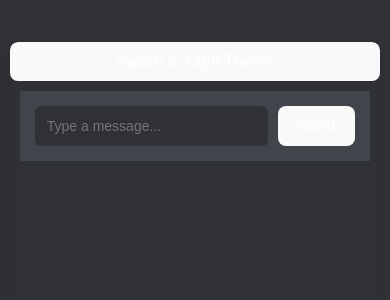
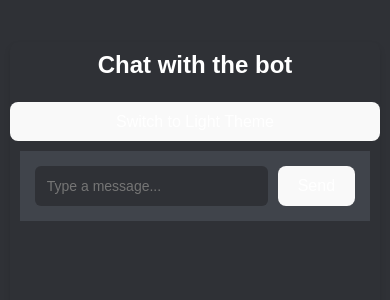
Before and after one commit to vidyabharti9/react-chat-interface, a React (Vite) app in the folder first-react-project/: page / in a window 390 px wide. Shown: the top 300 px of the page. Built offline with nearby package versions, Linux system fonts and the light colour scheme.

Commit message:
Added bot title and updated App.css and App.jsx for responsiveness and theme switching

```diff
--- a/first-react-project/src/App.css
+++ b/first-react-project/src/App.css
@@ -24,6 +24,19 @@ body {
   flex-direction: column;
   box-shadow: 0 4px 6px rgba(0, 0, 0, 0.1);
   position: relative;
+  padding-top: 60px; /* Added padding for the title */
+}
+
+/* Title at the top */
+.chat-title {
+  position: absolute;
+  top: 10px;
+  width: 100%;
+  text-align: center;
+  font-size: 24px;
+  font-weight: bold;
+  color: #ffffff; /* Default color for dark theme */
+  transition: color 0.3s ease;
 }
 
 .chat-window {
@@ -147,3 +160,12 @@ button:hover {
 .theme-switch-btn:hover {
   background-color: #5b6eae;
 }
+
+/* Light theme changes */
+.light-theme .chat-title {
+  color: #333333; /* Dark color for light theme */
+}
+
+.light-theme .theme-switch-btn {
+  background-color: #555555;
+}
--- a/first-react-project/src/App.jsx
+++ b/first-react-project/src/App.jsx
@@ -27,6 +27,9 @@ function App() {
       <button onClick={toggleTheme}>
         Switch to {isDarkMode ? 'Light' : 'Dark'} Theme
       </button>
+      <h1 className="chat-title">
+        Chat with the bot
+      </h1>
 
       <ChatWindow messages={messages} onSendMessage={handleSendMessage} />
     </div>
```
